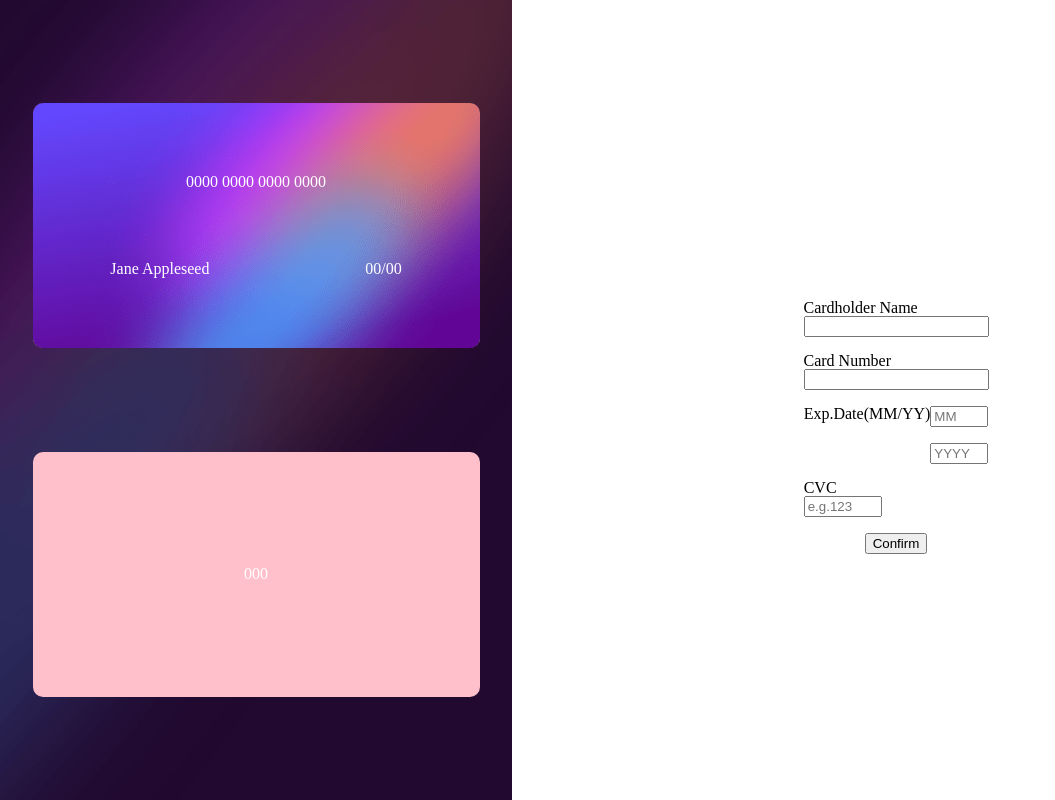
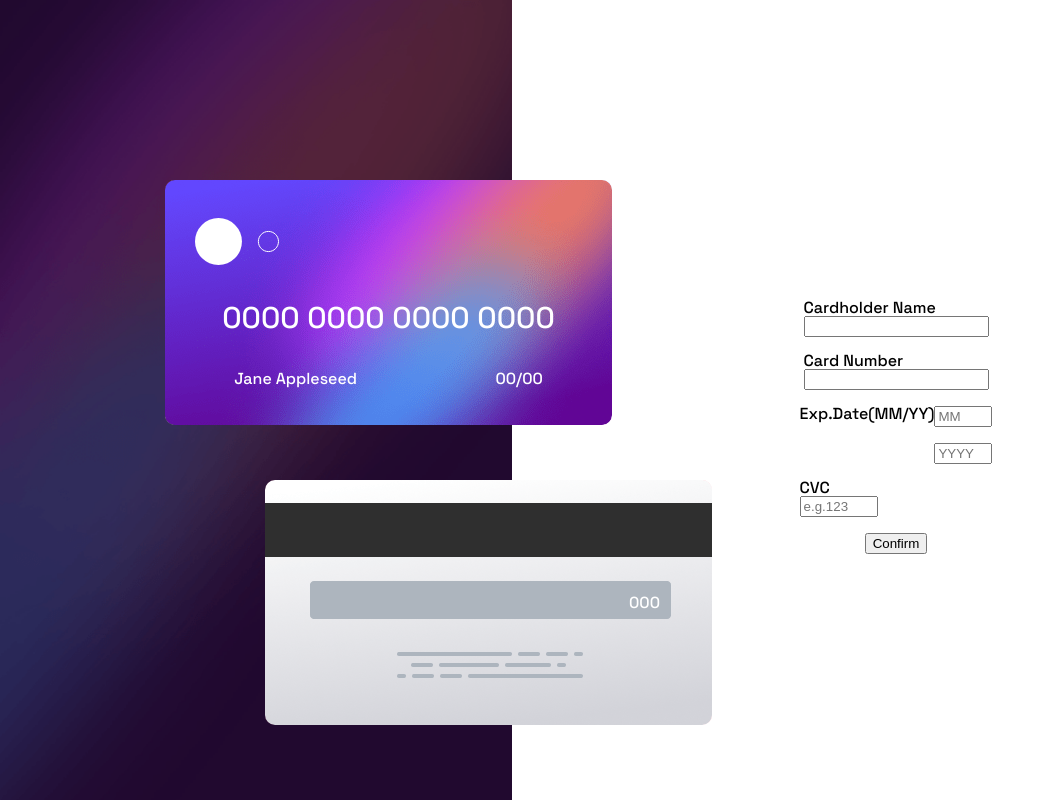
Before and after one commit to KatyaPalheta/interactive-card-details-form-main, a plain HTML site: page index.html in a window 1280 px wide. Shown: the whole page, without its empty margins (0-1055 px from the left). Drawn offline with Linux system fonts and the light colour scheme.

Commit message:
Layout do cartão concluido
link da fonte
posicionamentos do cartão versão desktop

```diff
--- a/index.html
+++ b/index.html
@@ -22,13 +22,33 @@
     >
   </head>
 
+  <link
+    rel="preconnect"
+    href="https://fonts.googleapis.com"
+  >
+  <link
+    rel="preconnect"
+    href="https://fonts.gstatic.com"
+    crossorigin
+  >
+  <link
+    href="https://fonts.googleapis.com/css2?family=Space+Grotesk:wght@500&display=swap"
+    rel="stylesheet"
+  >
+
   <body>
     <main class="main">
       <section class="cartao">
         <div class="cartao__frente">
+          <img
+            src="/images/card-logo.svg"
+            alt="Logo de cartão ficticio"
+            class="logo_cartao"
+          >
           <p
             class="cartao__numero"
             id="cartao__numero"
+            style="font-size: 30px;"
           >0000 0000 0000 0000</p>
           <div class="cartao__frente_dados">
             <p
@@ -52,6 +72,7 @@
           <p
             class="cvc"
             id="cartao__cvc"
+            style="width: 395px; text-align: right;"
           >000</p>
         </div>
       </section>
--- a/style.css
+++ b/style.css
@@ -1,13 +1,18 @@
 body{
     font-size: 20px;
+    font-family: 'Space Grotesk', sans-serif;
 }
 .main{
     display: grid;
     grid-template-columns: 40% 60%;
     height: 100vh;
 }
+.logo_cartao{
+    margin-left: 30px;
+}
 .cartao{
     display: grid;
+    position: relative;
     background-color: gray;
     width: -webkit-fill-available;
     height: -webkit-fill-available;
@@ -24,11 +29,30 @@ body{
     background-size: cover;
     display: grid;
     color: #ffffff;
+    position: absolute;
+    top:180px;
     width: 447px;
     height: 245px;
     border-radius: 10px;
     text-align: center;
     align-content: space-evenly;
+    right: -100px;
+    font-family: 'Space Grotesk', sans-serif;
+}
+.cartap__verso {
+    color: #ffffff;
+    font-family: 'Space Grotesk', sans-serif;
+    background-color: pink;
+    background-image: url('/images/bg-card-back.png');
+    display: grid;
+    width: 447px;
+    height: 245px;
+    border-radius: 10px;
+    text-align: center;
+    align-content: space-evenly;
+    position: absolute;
+    top: 480px;
+    right: -200px;
 }
 .cartao__frente_dados{
     display: flex;
@@ -61,18 +85,10 @@ input{
     flex-direction: row;
     justify-content: space-around;
 }
-.cartap__verso{
-    color: #ffffff;
-    background-color: pink;
-    display: grid;
-    width: 447px;
-    height: 245px;
-    border-radius: 10px;
-    text-align: center;
-    align-content: space-evenly;
-}
+
 .formulario{
     display: grid;
+    font-family: 'Space Grotesk', sans-serif;
     justify-items: center;
     height: 200px;
     align-content: center;
```
Lines whose indentation alone changed are shown as unchanged.
